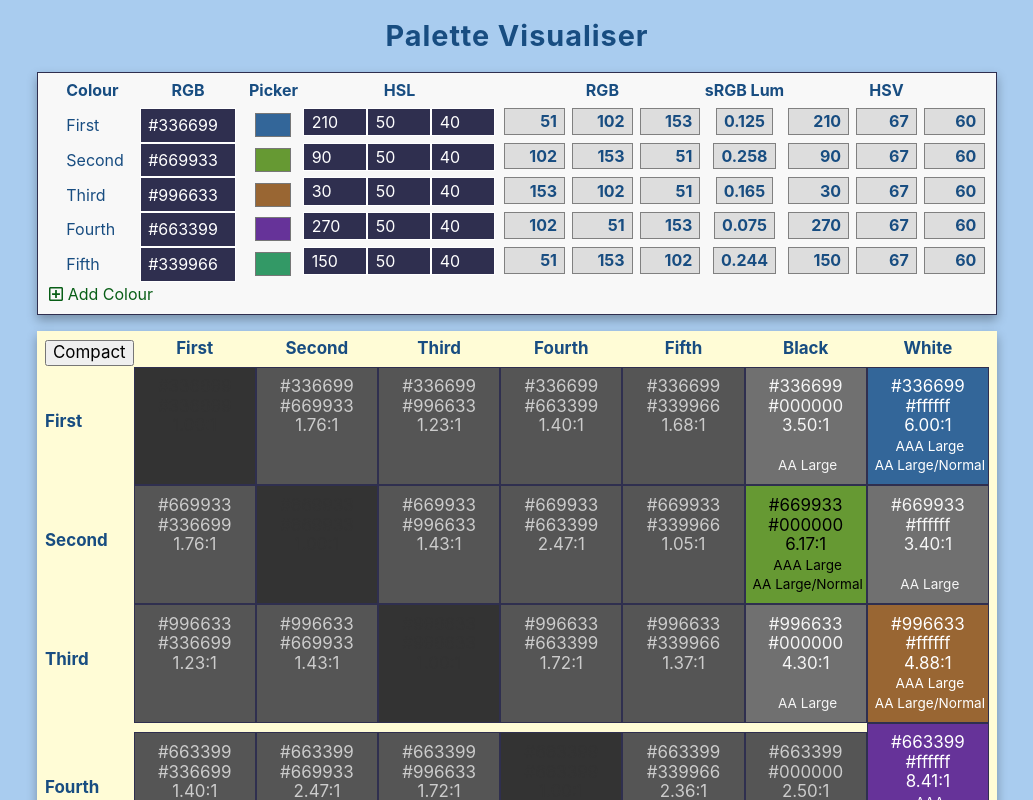
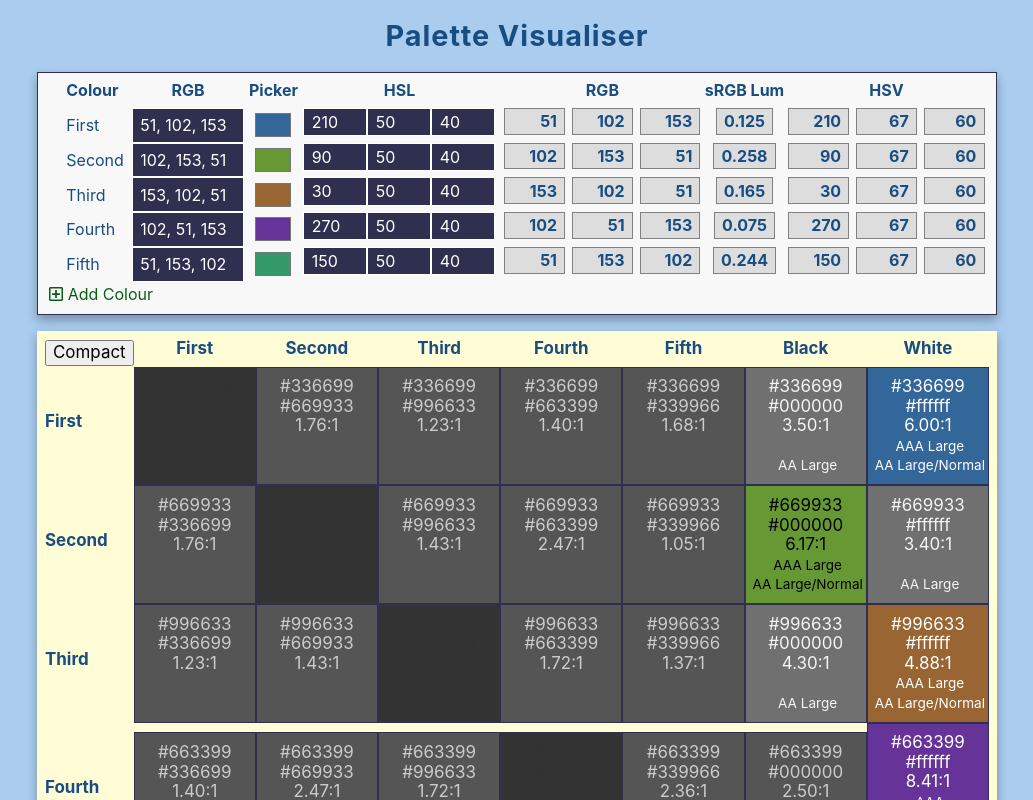
Before and after one commit to JulianNicholls/palette-visualiser-3, a React app: page / in a window 1280 px wide. Shown: the top 800 px of the page, without its empty margins (123-1156 px from the left). Built offline with nearby package versions, Linux system fonts and the light colour scheme.

Commit message:
Add 3 value RGB input

```diff
--- a/src/components/InputBox.tsx
+++ b/src/components/InputBox.tsx
@@ -5,6 +5,7 @@ import { rgbStrToObject, sRGBLuminance, RGBtoHSV } from '../conversions';
 import { useColours } from '../context';
 
 import RGBHexInput from './RGBHexInput';
+import RGB3Input from './RGB3Input';
 import HSLInput from './HSLInput';
 
 const LABELS = [
@@ -44,7 +45,7 @@ const InputBox = (): JSX.Element => {
           <span />
         )}
         <label htmlFor={`rgb-${index}`}>{label}</label>
-        <RGBHexInput
+        <RGB3Input
           key={rgbs[index]}
           index={index}
           rgb={rgbs[index]}
--- /dev/null
+++ b/src/components/RGB3Input.tsx
@@ -0,0 +1,57 @@
+import React, { useState } from 'react';
+
+import { rgbStrToObject, rgbObjectToStr } from '../conversions';
+
+// This component has an interesting lifecycle:
+// * it is initialized with an RGB value like #67aa7b, which can then be edited
+//   and will only update centrally when the length is 7 characters
+//   (# + 6 hex digits) because the value is meaningless at other times.
+//
+// * Concurrently, there are a set of three HSL inputs that update the RGB value,
+//   that will now cause a re-rendering of this component, negating the need for
+//   getDerivedStateFromProps()
+
+interface RGBInputProps {
+  rgb: string;
+  index: number;
+  handleChangeRGB: (index: number, value: string) => void;
+}
+
+const RGB3Input = ({
+  rgb,
+  index,
+  handleChangeRGB,
+}: RGBInputProps): JSX.Element => {
+  const [value, setValue] = useState<string>(() => {
+    const rgbo = rgbStrToObject(rgb);
+
+    return `${rgbo.r}, ${rgbo.g}, ${rgbo.b}`;
+  });
+
+  const handleChange = (e: React.ChangeEvent<HTMLInputElement>): void => {
+    const inputValue = e.target.value;
+    const parts = inputValue.match(/(\d{1,3}),?\s*(\d{1,3}),?\s*(\d{1,3})/);
+
+    console.log({ inputValue, parts });
+    if (parts) {
+      const values = parts.slice(1, 4).map((part) => parseInt(part, 10));
+      const rgbStr = rgbObjectToStr({ r: values[0], g: values[1], b: values[2] });
+
+      console.log({ values, rgbStr });
+    }
+
+    setValue(inputValue);
+  };
+
+  return (
+    <input
+      id={`rgb-${index}`}
+      type="text"
+      className="rgb-input"
+      value={value}
+      onChange={handleChange}
+    />
+  );
+};
+
+export default RGB3Input;
--- a/src/styles/styles.scss
+++ b/src/styles/styles.scss
@@ -69,7 +69,7 @@ h1 {
   }
 
   .rgb-input {
-    width: 6rem;
+    width: 7rem;
     text-transform: lowercase;
   }
 
```
